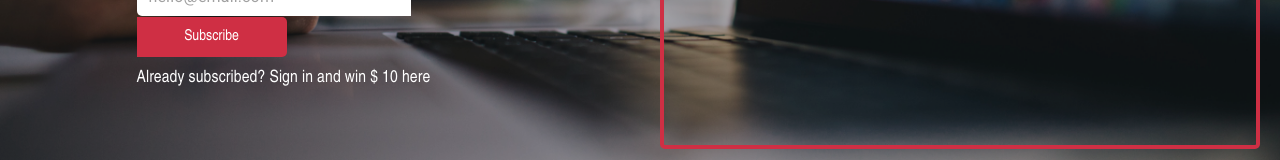
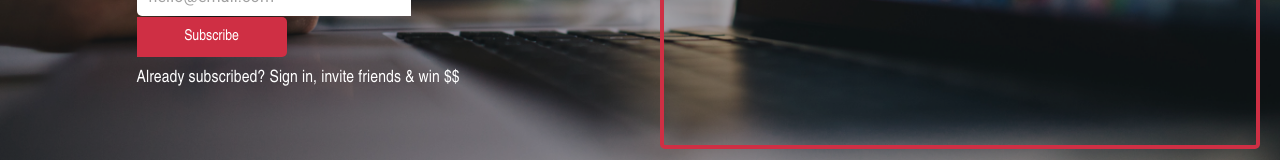
Before and after one commit to engineerbaraazakariya/Prelaunchproject2020, a React (Create React App) app: page / in a window 1280 px wide. Shown: the part 426-586 px from the top of the page. Built offline with nearby package versions, Linux system fonts and the light colour scheme.

Commit message:
update already subscribed line

```diff
--- a/src/components/pages/home.js
+++ b/src/components/pages/home.js
@@ -27,7 +27,7 @@ export default function Home() {
                       <EmailInput />
                     </div>
                     <a href="#" className="already-text">
-                      Already subscribed? Sign in and win $ 10 here
+                      Already subscribed? Sign in, invite friends & win $$
                     </a>
                   </div>
                 </div>
```
